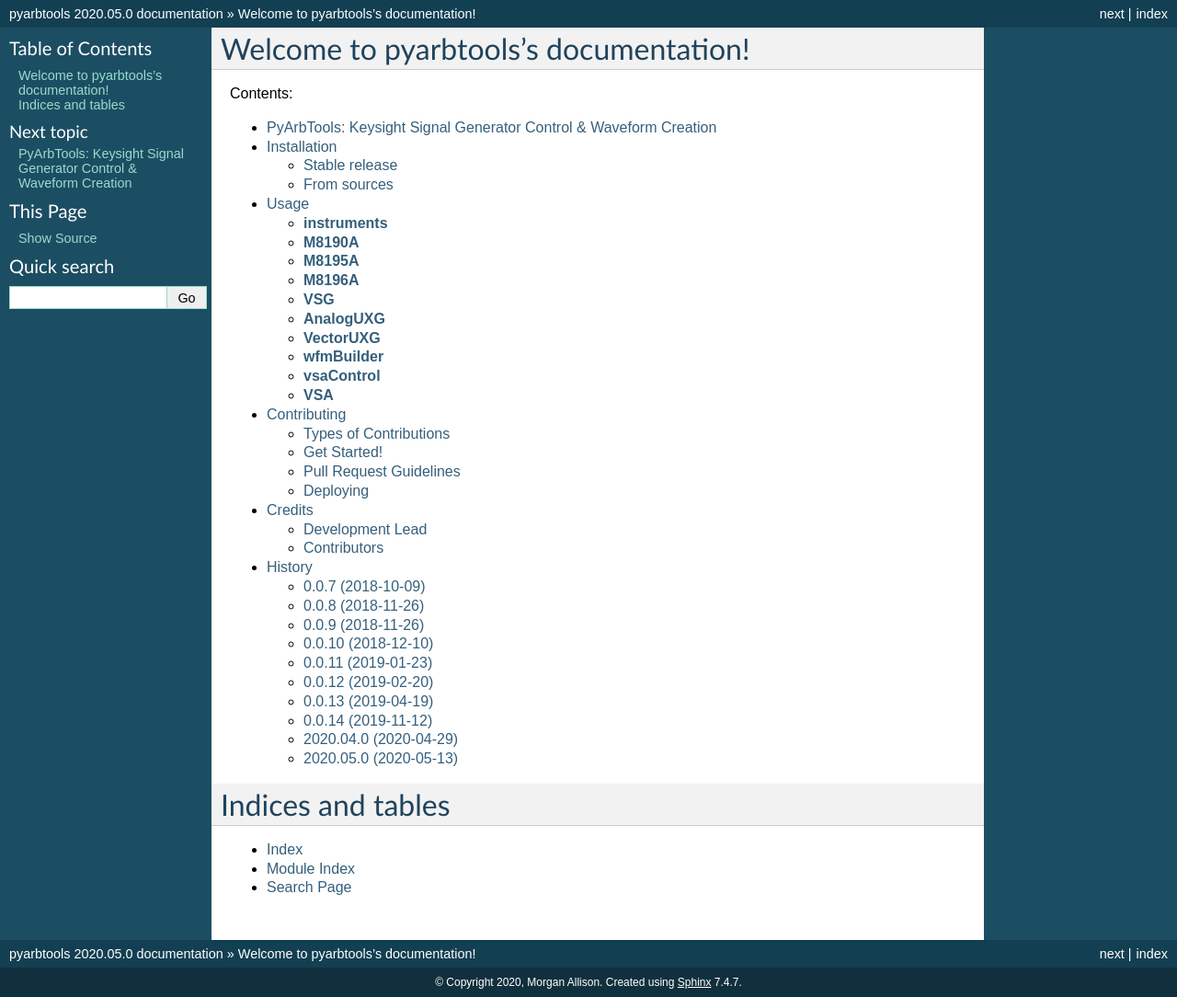
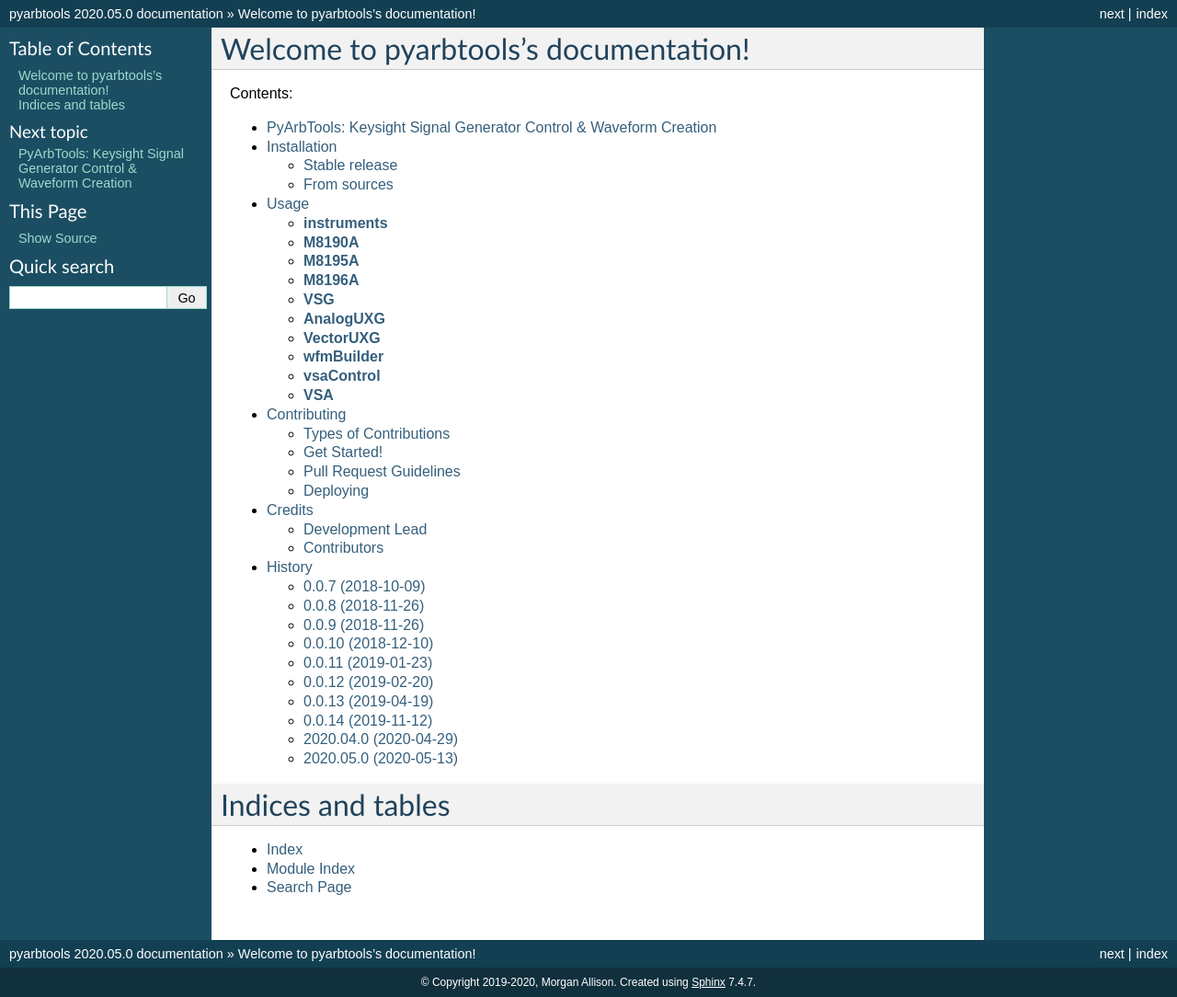
Before and after one commit to morgan-at-keysight/pyarbtools, a Sphinx documentation site: the page built from docs/index.rst, in a window 1280 px wide. Shown: the whole page at 92% size. Built offline with Sphinx 7.4.7, drawn with Linux system fonts in a browser that asks for light colours.

Commit message:
conf.py: Copy/paste from cookiecutter

```diff
--- a/docs/conf.py
+++ b/docs/conf.py
@@ -21,8 +21,6 @@
 import os
 import sys
 sys.path.insert(0, os.path.abspath('..'))
-
-autodoc_mock_imports = ["numpy"]
 
 import pyarbtools
 
@@ -50,7 +48,7 @@
 
 # General information about the project.
 project = u'pyarbtools'
-copyright = u"2020, Morgan Allison"
+copyright = u"2019-2020, Morgan Allison"
 author = u"Morgan Allison"
 
 # The version info for the project you're documenting, acts as replacement
@@ -58,10 +56,8 @@
 # the built documents.
 #
 # The short X.Y version.
-# version = '2020.05.0'
 version = pyarbtools.__version__
 # The full version, including alpha/beta/rc tags.
-# release = '2020.05.0'
 release = pyarbtools.__version__
 
 # The language for content autogenerated by Sphinx. Refer to documentation
```
